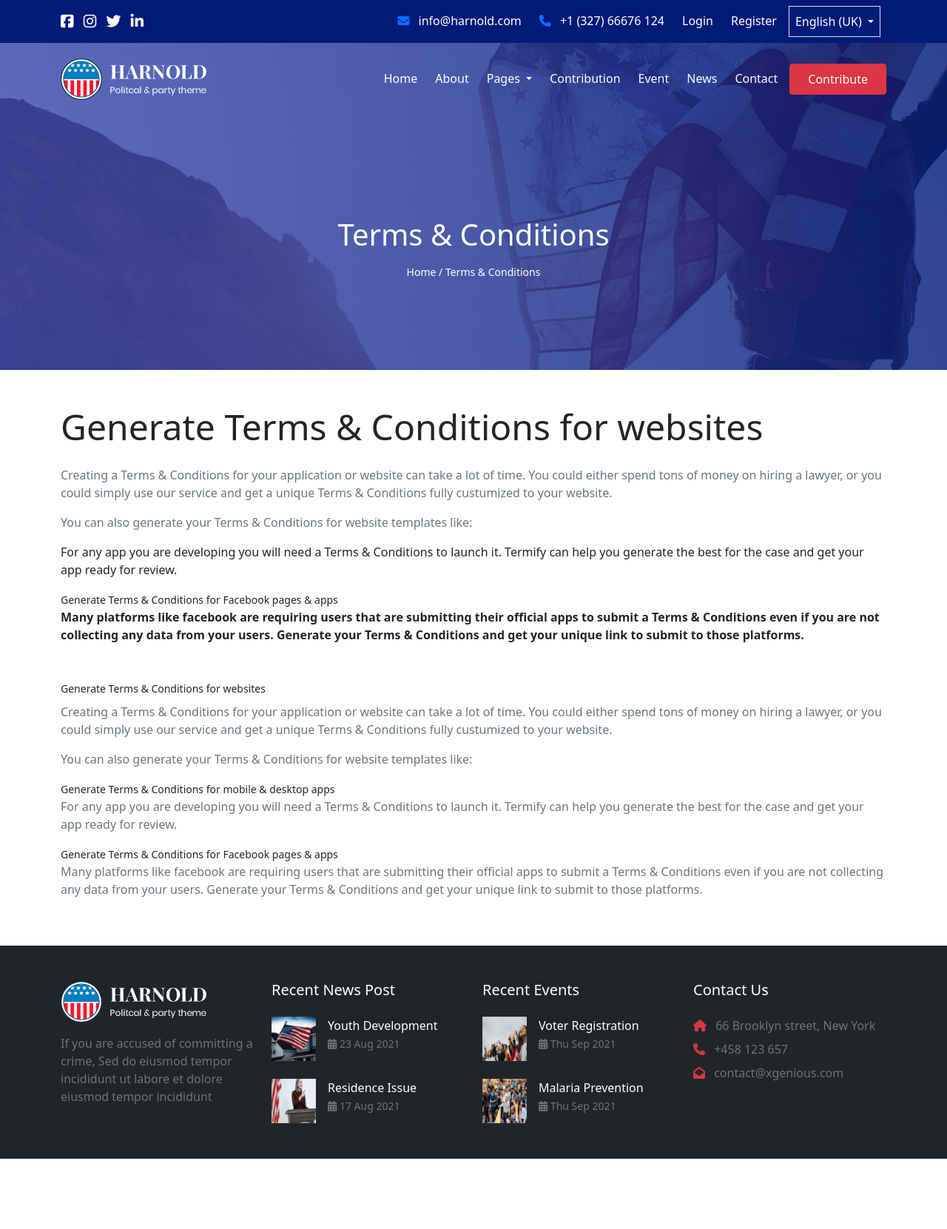
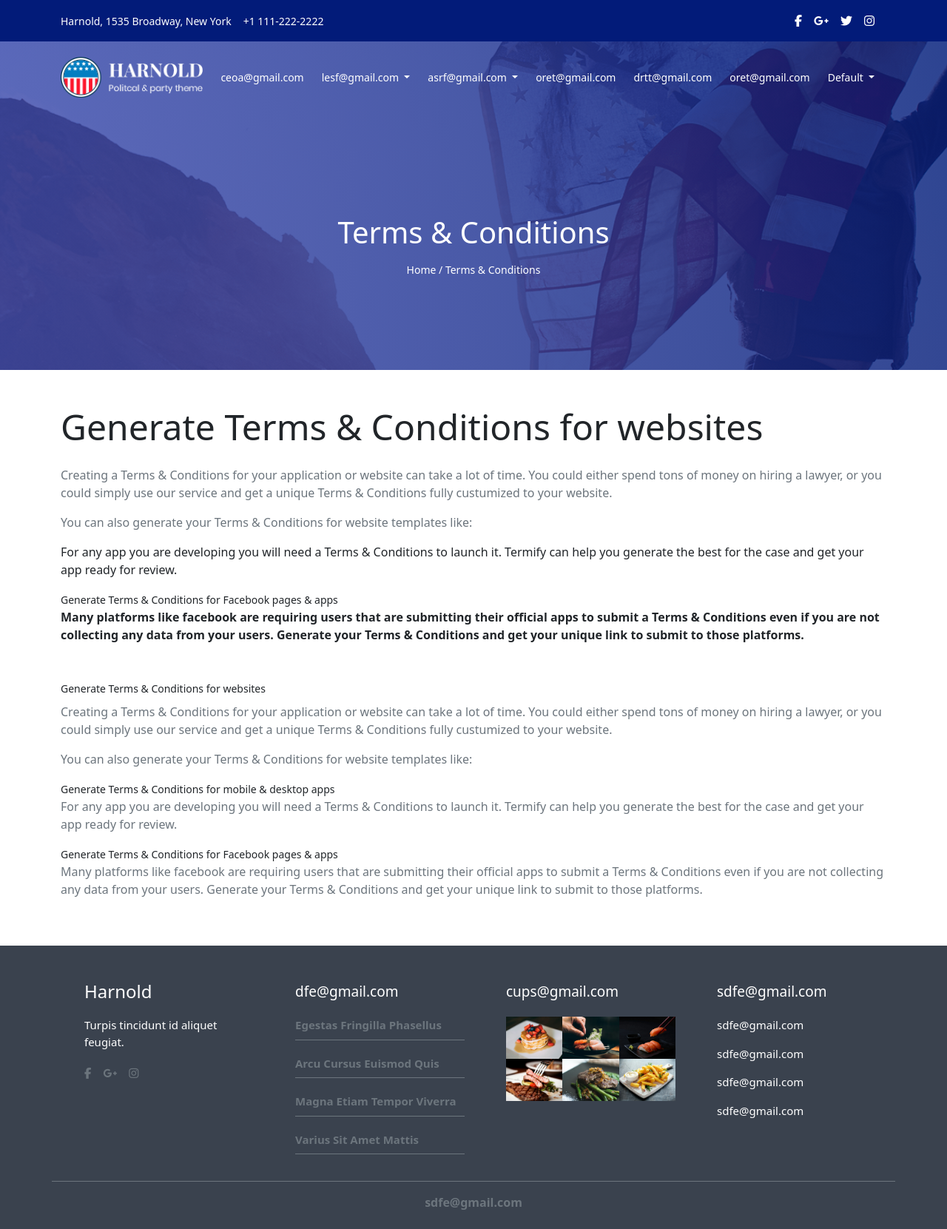
Before and after one commit to xxxxxxRIFATxxxxxx/harnold, a plain HTML site: page index.html in a window 1280 px wide. Shown: the whole page at 74% size. Before the commit the page ends 1566 px from the top, so only its background shows below. Drawn offline with nearby package versions, Linux system fonts and the light colour scheme.

Commit message:
Change Header and Footer

```diff
--- a/index.html
+++ b/index.html
@@ -28,73 +28,35 @@
     <!-- Header -->
     <header class="header">
         <!-- Topbar -->
-        <nav class="navbar navbar-expand-lg navbar-dark topbar">
-            <div class="container">
-                <!-- Logo -->
-                <div class="navbar-brand" href="/">
-                    <div>
-                        <a href="#" class="text-decoration-none text-white">
-                            <i class="fab fa-facebook-square me-2"></i>
+        <div class="topbar text-white p-3">
+            <div
+                class="container d-flex flex-column flex-sm-row align-items-center justify-content-center justify-content-sm-between">
+                <div
+                    class="d-flex flex-column flex-sm-row justify-content-center justify-content-sm-start align-items-center">
+                    <small class="me-3">Harnold, 1535 Broadway, New York</small>
+
+                    <small>+1 111-222-2222</small>
+                </div>
+
+                <div class="d-flex align-items-center text-white contact">
+                    <a href="#" class="me-3">
+                        <i class="fab fa-facebook-f text-white social-icon small-text"></i>
                     </a>
 
-                        <a href="#" class="text-decoration-none text-white">
-                            <i class="fab fa-instagram me-2"></i>
+                    <a href="#" class="me-3">
+                        <i class="fab fa-google-plus-g text-white social-icon small-text"></i>
                     </a>
 
-                        <a href="#" class="text-decoration-none text-white">
-                            <i class="fab fa-twitter me-2"></i>
+                    <a href="#" class="me-3">
+                        <i class="fab fa-twitter text-white social-icon small-text"></i>
                     </a>
 
-                        <a href="#" class="text-decoration-none text-white">
-                            <i class="fab fa-linkedin-in"></i>
+                    <a href="#" class="me-3">
+                        <i class="fab fa-instagram text-white social-icon small-text"></i>
                     </a>
                 </div>
             </div>
-
-                <button class="navbar-toggler" type="button" data-bs-toggle="collapse"
-                    data-bs-target="#navbarSupportedContent" aria-controls="navbarSupportedContent"
-                    aria-expanded="false" aria-label="Toggle navigation">
-                    <span class="navbar-toggler-icon"></span>
-                </button>
-
-                <div class="collapse navbar-collapse" id="navbarSupportedContent">
-                    <ul class="navbar-nav ms-auto mb-2 mb-lg-0">
-                        <li class="nav-item me-2">
-                            <div class="nav-link text-white">
-                                <i class="fas fa-envelope me-2 text-primary"></i>
-                                <span>info@harnold.com</span>
         </div>
-                        </li>
-
-                        <li class="nav-item me-2">
-                            <div class="nav-link text-white">
-                                <i class="fas fa-phone me-2 text-primary"></i>
-                                <span>+1 (327) 66676 124</span>
-                            </div>
-                        </li>
-
-                        <li class="nav-item me-2">
-                            <a class="nav-link text-white" href="#">Login</a>
-                        </li>
-
-                        <li class="nav-item me-2">
-                            <a class="nav-link text-white" href="#">Register</a>
-                        </li>
-
-                        <li class="nav-item dropdown me-2">
-                            <a class="nav-link dropdown-toggle text-white btn border rounded-0" href="#"
-                                id="navbarDropdown" role="button" data-bs-toggle="dropdown" aria-expanded="false">
-                                English (UK)
-                            </a>
-                            <ul class="dropdown-menu" aria-labelledby="navbarDropdown">
-                                <li><a class="dropdown-item" href="#">English (UK)</a></li>
-                                <li><a class="dropdown-item" href="#">Arabic</a></li>
-                            </ul>
-                        </li>
-                    </ul>
-                </div>
-            </div>
-        </nav>
 
         <!-- Navbar -->
         <nav class="navbar navbar-expand-lg navbar-dark bg-transparent pt-3">
@@ -113,42 +75,52 @@
                 <div class="collapse navbar-collapse" id="navbarSupportedContent">
                     <ul class="navbar-nav ms-auto mb-2 mb-lg-0">
                         <li class="nav-item me-2">
-                            <a class="nav-link active" aria-current="page" href="#">Home</a>
-                        </li>
-
-                        <li class="nav-item me-2">
-                            <a class="nav-link text-white" href="#">About</a>
+                            <a class="nav-link active" aria-current="page" href="#">ceoa@gmail.com</a>
                         </li>
 
                         <li class="nav-item dropdown me-2">
                             <a class="nav-link dropdown-toggle text-white" href="#" id="navbarDropdown" role="button"
                                 data-bs-toggle="dropdown" aria-expanded="false">
-                                Pages
+                                lesf@gmail.com
                             </a>
                             <ul class="dropdown-menu" aria-labelledby="navbarDropdown">
-                                <li><a class="dropdown-item" href="#">Privacy Policy</a></li>
-                                <li><a class="dropdown-item" href="#">Terms & Conditions</a></li>
+                                <li><a class="dropdown-item" href="#">lesf@gmail.com</a></li>
+                                <li><a class="dropdown-item" href="#">lesf@gmail.com</a></li>
+                            </ul>
+                        </li>
+
+                        <li class="nav-item dropdown me-2">
+                            <a class="nav-link dropdown-toggle text-white" href="#" id="navbarDropdown" role="button"
+                                data-bs-toggle="dropdown" aria-expanded="false">
+                                asrf@gmail.com
+                            </a>
+                            <ul class="dropdown-menu" aria-labelledby="navbarDropdown">
+                                <li><a class="dropdown-item" href="#">asrf@gmail.com</a></li>
+                                <li><a class="dropdown-item" href="#">asrf@gmail.com</a></li>
                             </ul>
                         </li>
 
                         <li class="nav-item me-2">
-                            <a class="nav-link text-white" href="#">Contribution</a>
+                            <a class="nav-link text-white" href="#">oret@gmail.com</a>
                         </li>
 
                         <li class="nav-item me-2">
-                            <a class="nav-link text-white" href="#">Event</a>
+                            <a class="nav-link text-white" href="#">drtt@gmail.com</a>
                         </li>
 
                         <li class="nav-item me-2">
-                            <a class="nav-link text-white" href="#">News</a>
+                            <a class="nav-link text-white" href="#">oret@gmail.com</a>
                         </li>
 
-                        <li class="nav-item me-2">
-                            <a class="nav-link text-white" href="#">Contact</a>
-                        </li>
-
-                        <li class="nav-item">
-                            <a class="nav-link btn btn-danger text-white px-4" href="#">Contribute</a>
+                        <li class="nav-item dropdown me-2">
+                            <a class="nav-link dropdown-toggle text-white" href="#" id="navbarDropdown" role="button"
+                                data-bs-toggle="dropdown" aria-expanded="false">
+                                Default
+                            </a>
+                            <ul class="dropdown-menu" aria-labelledby="navbarDropdown">
+                                <li><a class="dropdown-item" href="#">oret@gmail.com</a></li>
+                                <li><a class="dropdown-item" href="#">oret@gmail.com</a></li>
+                            </ul>
                         </li>
                     </ul>
                 </div>
@@ -228,71 +200,114 @@
     </main>
 
     <!-- Footer -->
-    <footer class="bg-dark">
-        <div class="container py-5">
-            <div class="row row-cols-1 row-cols-md-1 row-cols-lg-4 g-4">
+    <footer>
+        <div class="container">
+            <div class="row pt-5 pb-2">
+                <div class="col-12 col-sm-12 col-md-6 col-lg-3">
+                    <ul>
+                        <li>
+                            <h1 class="fs-4">Harnold</h1>
+                        </li>
+
+                        <li class="small-text">
+                            Turpis tincidunt id aliquet feugiat.
+                        </li>
+
+                        <li class="d-flex align-items-center contact">
+                            <a href="#" class="me-3">
+                                <i class="fab fa-facebook-f text-muted social-icon"></i>
+                            </a>
+
+                            <a href="#" class="me-3">
+                                <i class="fab fa-google-plus-g text-muted social-icon"></i>
+                            </a>
+
+                            <a href="#" class="me-3">
+                                <i class="fab fa-instagram text-muted social-icon"></i>
+                            </a>
+                        </li>
+                    </ul>
+                </div>
+
+                <div class="col-12 col-sm-12 col-md-6 col-lg-3">
+                    <ul>
+                        <li class="footer-sub-title">dfe@gmail.com</li>
+                        <li class="pb-2 border-bottom-muted">
+                            <a href="#" class="text-muted fw-bold">
+                                Egestas Fringilla Phasellus
+                            </a>
+                        </li>
+                        <li class="pb-2 border-bottom-muted">
+                            <a href="#" class="text-muted fw-bold">
+                                Arcu Cursus Euismod Quis
+                            </a>
+                        </li>
+                        <li class="pb-2 border-bottom-muted">
+                            <a href="#" class="text-muted fw-bold">
+                                Magna Etiam Tempor Viverra
+                            </a>
+                        </li>
+                        <li class="pb-2 border-bottom-muted">
+                            <a href="#" class="text-muted fw-bold">
+                                Varius Sit Amet Mattis
+                            </a>
+                        </li>
+                    </ul>
+                </div>
+
+                <div class="col-12 col-sm-12 col-md-6 col-lg-3">
+                    <ul>
+                        <li class="footer-sub-title">cups@gmail.com</li>
+                        <li>
+                            <div class="row row-cols-1 row-cols-md-1 row-cols-lg-3 g-0">
                                 <div class="col">
-                    <img class="img-fluid" src="images/logo1628428857.png" alt="logo">
-                    <p class="text-muted mt-3">
-                        If you are accused of committing a crime, Sed do eiusmod tempor incididunt ut labore et dolore
-                        eiusmod tempor incididunt
-                    </p>
+                                    <img class="img-fluid" src="images/food-1.jpg" alt="food">
                                 </div>
 
                                 <div class="col">
-                    <h5 class="mb-4">Recent News Post</h5>
-                    <div class="d-flex mb-4">
-                        <img class="img-fluid footer-thumb me-3" src="images/thumb-news-11631161588.png" alt="news">
-                        <div>
-                            <p class="mb-0">Youth Development</p>
-                            <small class="text-muted"><i class="fas fa-calendar-alt"></i> 23 Aug 2021</small>
-                        </div>
-                    </div>
-
-                    <div class="d-flex">
-                        <img class="img-fluid footer-thumb me-3" src="images/thumb-2.png" alt="news">
-                        <div>
-                            <p class="mb-0">Residence Issue</p>
-                            <small class="text-muted"><i class="fas fa-calendar-alt"></i> 17 Aug 2021</small>
-                        </div>
-                    </div>
+                                    <img class="img-fluid" src="images/food-2.jpg" alt="food">
                                 </div>
 
                                 <div class="col">
-                    <h5 class="mb-4">Recent Events</h5>
-                    <div class="d-flex mb-4">
-                        <img class="img-fluid footer-thumb me-3" src="images/thumb-3.png" alt="news">
-                        <div>
-                            <p class="mb-0">Voter Registration</p>
-                            <small class="text-muted"><i class="fas fa-calendar-alt"></i> Thu Sep 2021</small>
-                        </div>
-                    </div>
-
-                    <div class="d-flex">
-                        <img class="img-fluid footer-thumb me-3" src="images/thumb-4.png" alt="news">
-                        <div>
-                            <p class="mb-0">Malaria Prevention</p>
-                            <small class="text-muted"><i class="fas fa-calendar-alt"></i> Thu Sep 2021</small>
-                        </div>
-                    </div>
+                                    <img class="img-fluid" src="images/food-3.jpg" alt="food">
                                 </div>
 
                                 <div class="col">
-                    <h5 class="mb-4">Contact Us</h5>
-                    <div class="mb-2">
-                        <i class="fas fa-home text-danger me-2"></i>
-                        <span class="text-muted">66 Brooklyn street, New York</span>
+                                    <img class="img-fluid" src="images/food-4.jpg" alt="food">
                                 </div>
 
-                    <div class="mb-2">
-                        <i class="fas fa-phone text-danger me-2"></i>
-                        <span class="text-muted">+458 123 657</span>
+                                <div class="col">
+                                    <img class="img-fluid" src="images/food-5.jpg" alt="food">
                                 </div>
 
-                    <div class="mb-2">
-                        <i class="fas fa-envelope-open text-danger me-2"></i>
-                        <span class="text-muted">contact@xgenious.com</span>
+                                <div class="col">
+                                    <img class="img-fluid" src="images/food-6.jpg" alt="food">
                                 </div>
+                            </div>
+                        </li>
+                    </ul>
+                </div>
+
+                <div class="col-12 col-sm-12 col-md-6 col-lg-3">
+                    <ul>
+                        <li class="footer-sub-title">sdfe@gmail.com</li>
+                        <li class="small-text mb-3">
+                            sdfe@gmail.com
+                        </li>
+                        <li class="small-text mb-3">
+                            sdfe@gmail.com
+                        </li>
+                        <li class="small-text mb-3">
+                            sdfe@gmail.com
+                        </li>
+                        <li class="small-text mb-3">
+                            sdfe@gmail.com
+                        </li>
+                    </ul>
+                </div>
+
+                <div class="text-center border-top-muted mb-0 pb-0 mt-3 pt-3">
+                    <p class="text-muted fw-bold">sdfe@gmail.com</p>
                 </div>
             </div>
         </div>
--- a/main.css
+++ b/main.css
@@ -9,17 +9,166 @@
     height: 500px;
 }
 
+.nav-link {
+    font-size: 14px;
+}
+
 .topbar {
     background-color: rgba(2, 27, 121, 1);
 }
 
 /* Footer CSS */
-.footer-thumb {
-    width: 60px;
+/* Footer CSS */
+footer {
+    background-color: #3A424E;
+    color: white;
 }
 
-@media only screen and (max-width: 1023px) {
-    footer {
-      text-align: center;
+.footer-logo {
+    width: 100px;
+}
+
+.border-bottom-muted {
+    border-bottom: 1px solid #6C757D;
+}
+
+.border-top-muted {
+    border-top: 1px solid #6C757D;
+}
+
+.social-icon:hover, footer ul li a:hover {
+    color: white !important;
+}
+
+footer ul {
+    list-style: none;
+}
+
+footer ul li {
+    font-size: 15px;
+    margin-bottom: 20px;
+}
+
+footer ul li a {
+    text-decoration: none;
+    color: #FFFFFF;
+}
+
+footer ul li a:hover {
+    color: lightgray;
+}
+
+footer .footer-sub-title {
+    font-style: normal;
+    font-weight: normal;
+    font-size: 19px;
+}
+
+footer .form-control {
+    font-size: 16px;
+    font-weight: normal;
+}
+
+
+.fly-btn {
+    background-color: #3CB043;
+}
+
+.language-container {
+    border: 1.7702px solid #FFFFFF;
+    box-sizing: border-box;
+    border-radius: 8.85098px;
+}
+
+
+@media only screen and (max-width: 599px) {
+    footer .card-title {
+        font-size: 10px !important;
+        margin-left: 0 !important;
+        margin-right: 0 !important;
+    }
+
+    footer .card-body, .card-footer  {
+        padding: 5px !important;
+    }
+
+    footer .card-text {
+        font-size: 6px !important;
+        padding: 0 !important;
+        margin: 0 !important;
+    }
+
+    footer .footer-title {
+        font-size: 5px !important;
+    }
+
+    footer .footer-price {
+        font-size: 8px !important;
+    }
+
+    footer .two-btn {
+        font-size: 6px !important;
+    }
+
+    footer .two-title {
+        font-size: 8px !important;
+    }
+
+    footer .two-price {
+        font-size: 8px !important;
+    }
+
+    footer .aug, .aug-number {
+        display: none;
+    }
+
+    footer .black-btn {
+        font-size: 10px !important;
+        width: 100% !important;
+        margin-top: 10px !important;
     }
 }
+
+@media only screen and (min-width: 600px) and (max-width: 767px) {
+    footer .card-title {
+        font-size: 14px !important;
+        margin-left: 0 !important;
+        margin-right: 0 !important;
+    }
+
+    footer .card-body, .card-footer  {
+        padding: 10px !important;
+    }
+
+    footer .card-text {
+        font-size: 10px !important;
+        padding: 0 !important;
+        margin: 0 !important;
+    }
+
+    footer .footer-title {
+        font-size: 30px !important;
+    }
+
+    footer .footer-price {
+        font-size: 12px !important;
+    }
+}
+
+@media only screen and (max-width: 768px) {
+    footer {
+        text-align: center;
+    }
+
+    footer .d-flex {
+        text-align: center !important;
+    }
+
+    footer .contact {
+        justify-content: center;
+    }
+
+    footer ul {
+        margin-bottom: 50px;
+    }
+}
```
Also changed, not shown: images/food-1.jpg (added), images/food-2.jpg (added), images/food-3.jpg (added), images/food-4.jpg (added), images/food-5.jpg (added), images/food-6.jpg (added). Lines whose indentation alone changed are shown as unchanged.
